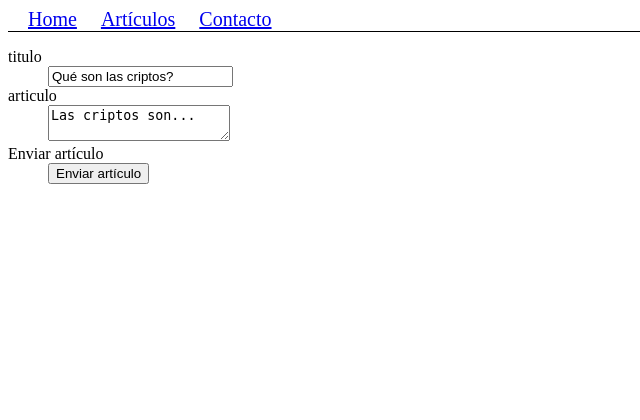
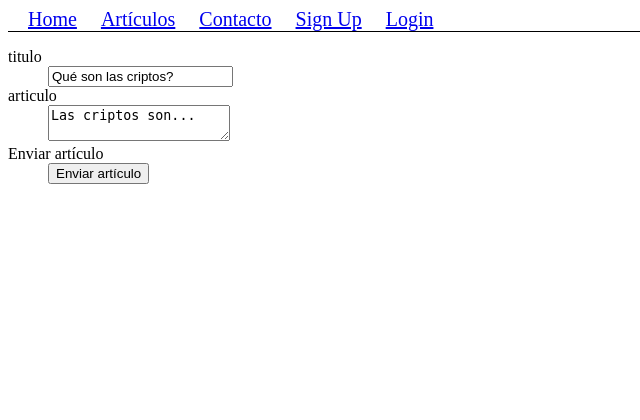
Before and after one commit to juanflask/webcrypto, a Flask app: page /1/edit in a window 1280 px wide. Shown: the top 420 px of the page, without its empty margins (0-640 px from the left). Run offline with Flask 2, Linux system fonts and the light colour scheme; data comes from the database, SQL or seed files in the repository; some libraries are stand-ins or nearby versions.

Commit message:
inicio login (clase 11)

```diff
--- a/app.py
+++ b/app.py
@@ -1,6 +1,8 @@
 import sqlite3
 from flask import Flask, render_template, request, url_for, redirect, abort
-from forms import formulario, form_crea_articulos, Form_Comentarios
+from forms import formulario, form_crea_articulos, Form_Comentarios, Form_Login
+from flask_wtf import FlaskForm
+from flask_login import LoginManager, UserMixin, login_required, logout_user, login_user, current_user
 
 app = Flask(__name__)
 app.config['SECRET_KEY'] = 'dev'
@@ -9,6 +11,65 @@ def get_db_connection():
 	conn = sqlite3.connect('database.db')
 	conn.row_factory = sqlite3.Row
 	return conn
+
+login_manager = LoginManager(app)
+login_manager.login_view = "login"
+class User(UserMixin):
+    def __init__(self, user_id, email, password):
+         self.id = user_id
+         self.email = email
+         self.password = password
+         self.authenticated = False
+    def is_active(self):
+         return self.is_active()
+    def is_anonymous(self):
+         return False
+    def is_authenticated(self):
+         return self.authenticated
+    def is_active(self):
+         return True
+    def get_id(self):
+         return self.id
+
+@login_manager.user_loader
+def load_user(user_id):
+    conn = sqlite3.connect('database.db')
+    curs = conn.cursor()
+    curs.execute("SELECT * from login where user_id = (?)",[user_id])
+    lu = curs.fetchone()
+    if lu is None:
+        return None
+    else:
+        return User(int(lu[0]), lu[1], lu[2])
+
+
+@app.route("/login", methods=['GET','POST'])
+def login():
+    if current_user.is_authenticated:
+        return redirect(url_for('index'))
+    form = Form_Login()
+
+    if request.method == "POST":
+        print("Solicitud POST")
+        if form.validate_on_submit():
+            print("Formulario validado")
+            conn = sqlite3.connect('database.db')
+            curs = conn.cursor()
+            curs.execute("SELECT * FROM login where email = (?)",    [form.email.data])
+            user = list(curs.fetchone())
+            print(f"Fetchone de usuario: {curs.fetchone()}  ||  Fetchone de usuario convertido a lista: {user}")
+            Us = load_user(user[0])
+            print(f"US: {Us}")
+            if form.email.data == Us.email and form.password.data == Us.password:
+                print("email y password correctos")
+                login_user(Us, remember=form.remember.data)
+                Umail = list({form.email.data})[0].split('@')[0]
+                print('Logged in successfully' + Umail)
+                redirect(url_for('index'))
+            else:
+                flash('Login Unsuccessfull.')
+
+    return render_template('login_form.html', form=form)
 
 @app.route("/")
 def index():
--- a/forms.py
+++ b/forms.py
@@ -1,4 +1,5 @@
-from wtforms import Form, StringField, EmailField, TextAreaField, SubmitField, DateTimeField, validators
+from wtforms import Form, StringField, EmailField, TextAreaField, SubmitField, DateTimeField, validators, PasswordField
+from flask_wtf import FlaskForm
 
 class formulario(Form):
     name = StringField("name", [validators.Length(min=3, max=25)])
@@ -15,3 +16,8 @@ class Form_Comentarios(Form):
     autor = StringField("Autor")
     comentario = TextAreaField("Comentario")
     boton = SubmitField("Enviar comentario")
+
+class Form_Login(FlaskForm):
+    usuario = StringField("usuario")
+    password = PasswordField("contraseña")
+    boton = SubmitField("Enviar")
--- a/schema.sql
+++ b/schema.sql
@@ -14,3 +14,9 @@ CREATE TABLE articulos (
     fecha TIMESTAMP NOT NULL DEFAULT CURRENT_TIMESTAMP,
     articulo TEXT NOT NULL
 );
+
+CREATE TABLE login_usuario (
+    id INTEGER PRIMARY KEY AUTOINCREMENT,
+    usuario TEXT NOT NULL,
+    pass TEXT NOT NULL
+);
--- a/templates/base.html
+++ b/templates/base.html
@@ -12,6 +12,8 @@
 			<a href="{{ url_for('index') }}">Home</a>
 			<a href="articulos">Artículos</a> <!-- Consultar esto -->
 			<a href="{{ url_for('contacto') }}">Contacto</a>
+			<a href="{{ url_for('login') }}">Sign Up</a>
+			<a href="{{ url_for('login') }}">Login</a>
 		</nav>
 
 	</header>
```
Also changed, not shown: templates/login_form.html (added, +18 -0 lines).
